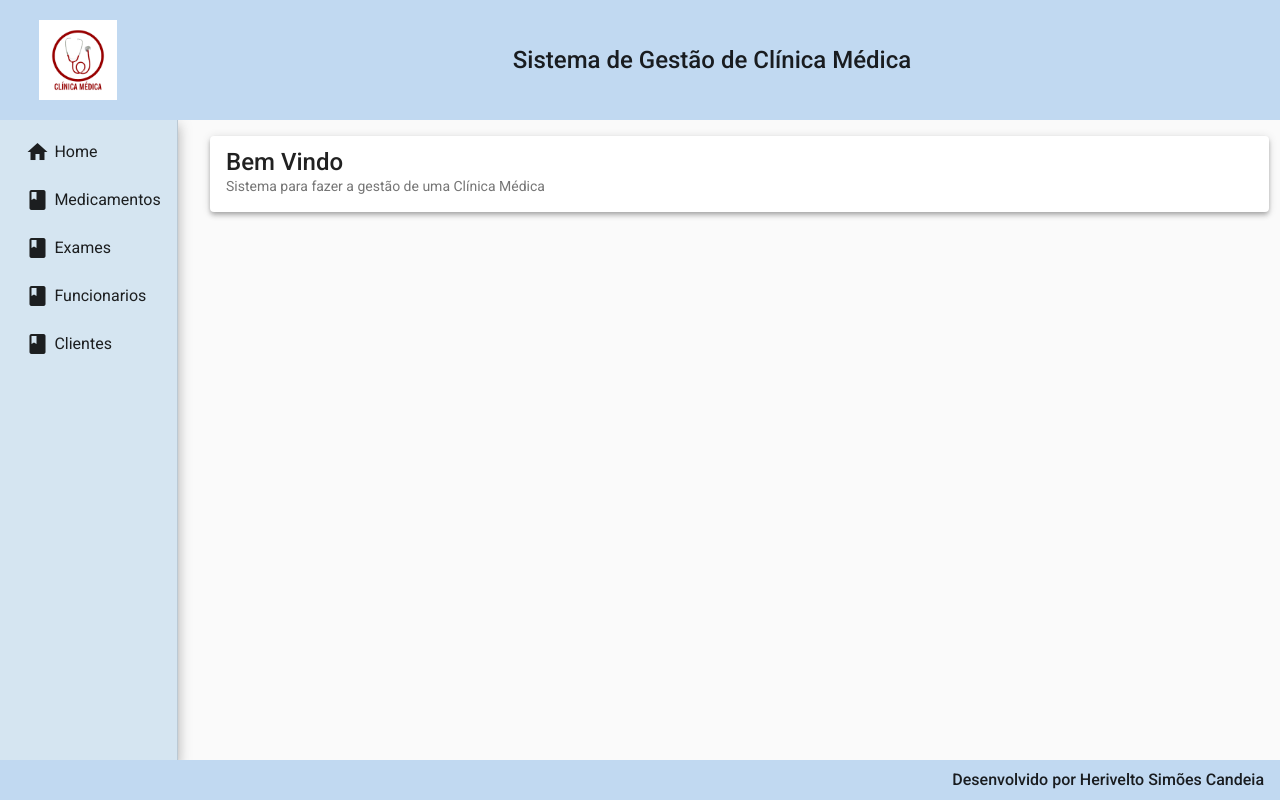
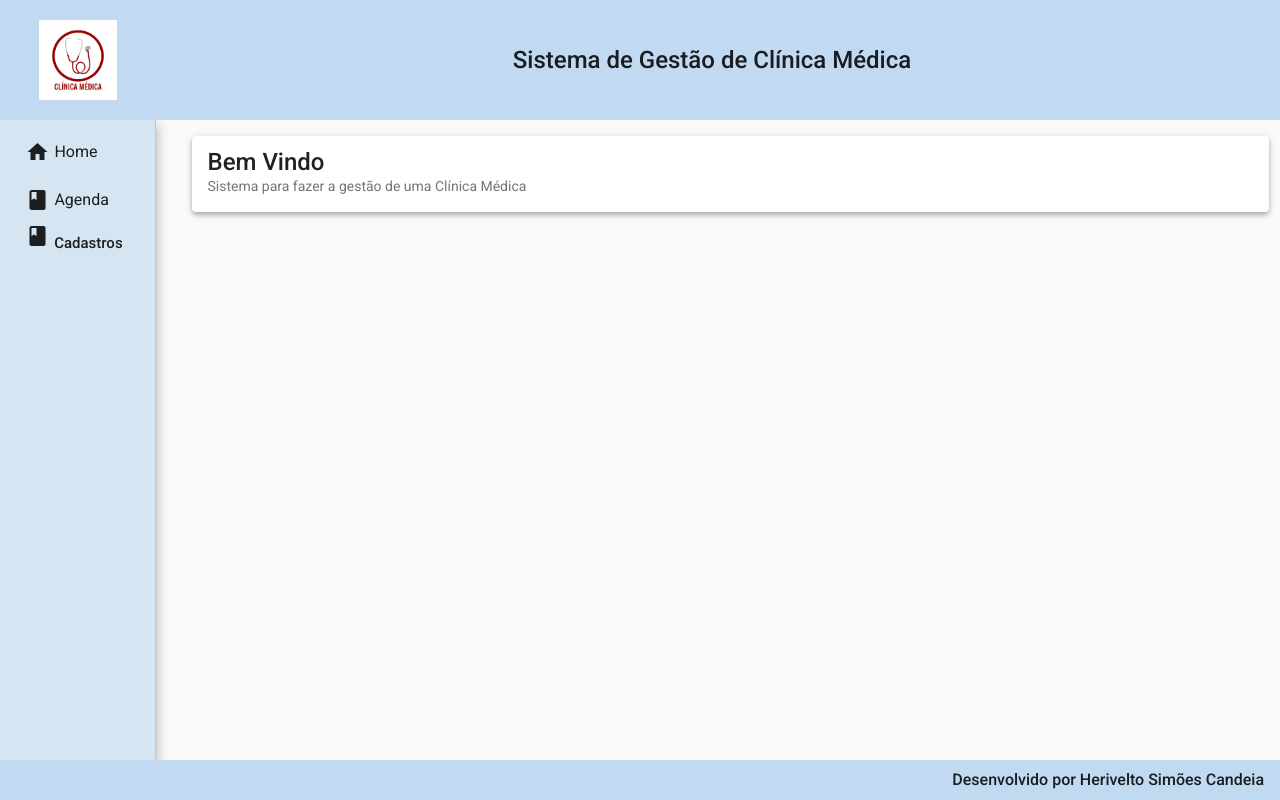
Before and after one commit to HeriveltoCandeia/SGCM-frontend, an Angular app: page / in a window 1280 px wide. Built offline with nearby package versions, Linux system fonts and the light colour scheme.

Commit message:
Ajustes-20072022

```diff
--- a/src/app/app.module.ts
+++ b/src/app/app.module.ts
@@ -20,6 +20,7 @@ import { MatButtonModule } from '@angular/material/button';
 import { MatInputModule } from '@angular/material/input';
 import { MatFormFieldModule } from '@angular/material/form-field';
 import { MatSnackBarModule } from '@angular/material/snack-bar';
+import { MatMenuModule } from '@angular/material/menu';
 
 //Componentes da aplicação
 import { HomeComponent } from './components/views/home/home.component';
@@ -79,7 +80,8 @@ import { ClienteEditaComponent } from './components/views/cliente/cliente-edita/
     FormsModule,
     MatInputModule,
     MatFormFieldModule,
-    MatSnackBarModule
+    MatSnackBarModule,
+    MatMenuModule
   ],
   providers: [],
   bootstrap: [AppComponent]
--- a/src/app/components/template/nav/nav.component.html
+++ b/src/app/components/template/nav/nav.component.html
@@ -7,20 +7,19 @@
             </a>
             <a routerLink="/medicamentos" mat-list-item>
                 <i class="material-icons">book</i>
-                Medicamentos
+                Agenda
             </a>
-            <a routerLink="/exames" mat-list-item>
-                <i class="material-icons">book</i>
-                Exames
-            </a>
-            <a routerLink="/funcionarios" mat-list-item>
-                <i class="material-icons">book</i>
-                Funcionarios
-            </a>
-            <a routerLink="/clientes" mat-list-item>
-                <i class="material-icons">book</i>
-                Clientes
-            </a>
+            <i style="padding-left: 1.6rem; width: 5%;"class="material-icons">book</i>
+            <button style="font-size: 15px;" mat-button [matMenuTriggerFor]="cadastros">Cadastros</button>
+            <mat-menu #cadastros="matMenu">
+                <button routerLink="/clientes" mat-menu-item>Clientes</button>
+                <button routerLink="/funcionarios" mat-menu-item>Funcionários</button>
+                <button mat-menu-item [matMenuTriggerFor]="procedimentos">Procedimentos</button>
+            </mat-menu>
+            <mat-menu #procedimentos="matMenu">
+                <button routerLink="/exames" mat-menu-item>Exames</button>
+                <button routerLink="/medicamentos" mat-menu-item>Medicamentos</button>
+              </mat-menu>
         </mat-nav-list>
     </mat-sidenav>
     <mat-sidenav-content>
```
